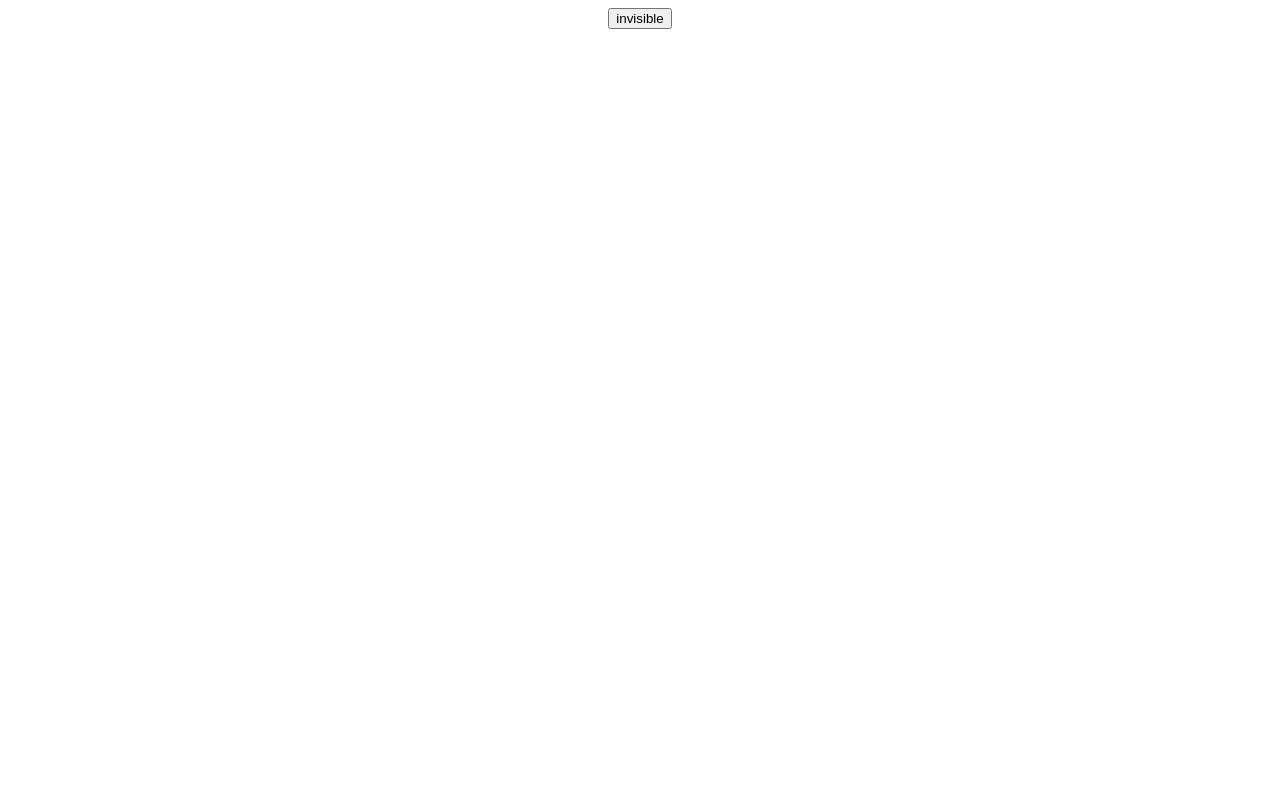
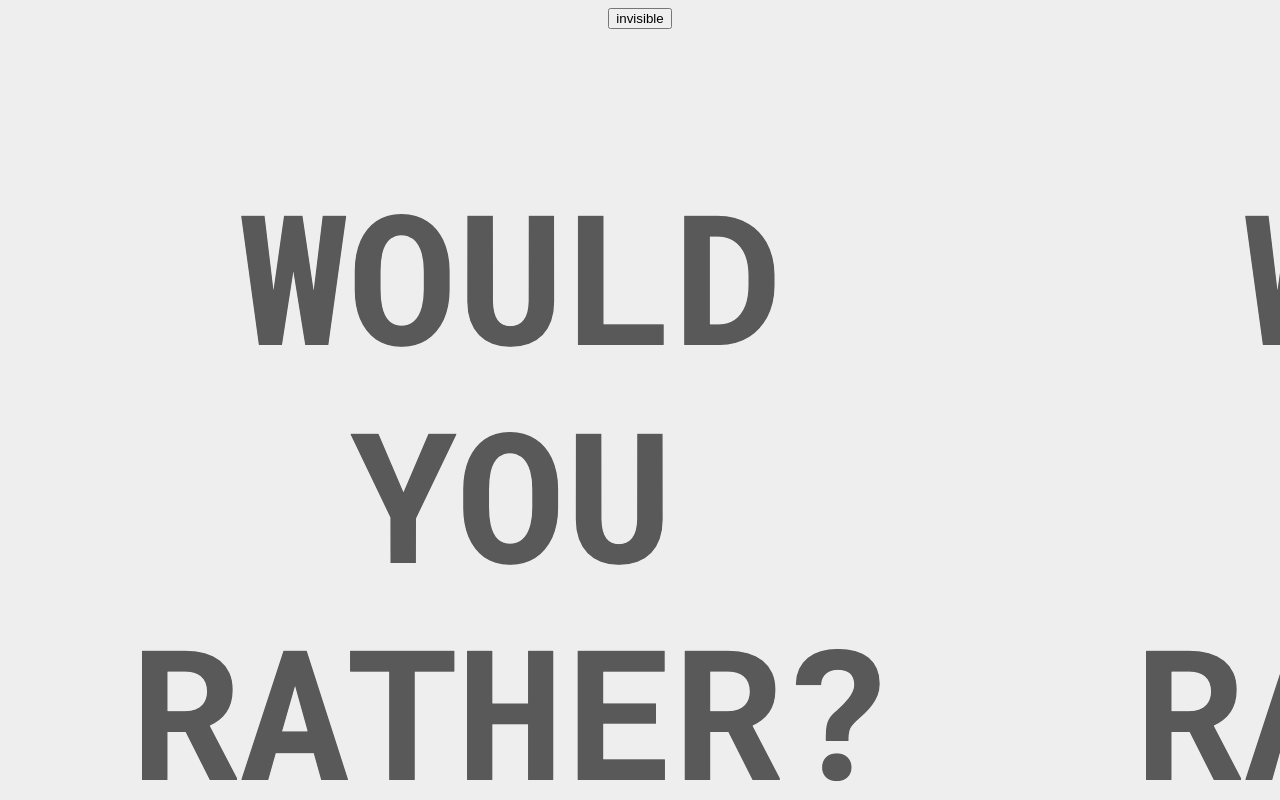
Before and after one commit to NathanJJarvis/webapp, a plain HTML site: page index.html in a window 1280 px wide. Drawn offline with Linux system fonts and the light colour scheme.

Commit message:
Update style.css

```diff
--- a/style.css
+++ b/style.css
@@ -1,4 +1,4 @@
 body{
-    background-image: url();
+    background-image: url("background1.png");
     text-align:center;
 }
```
